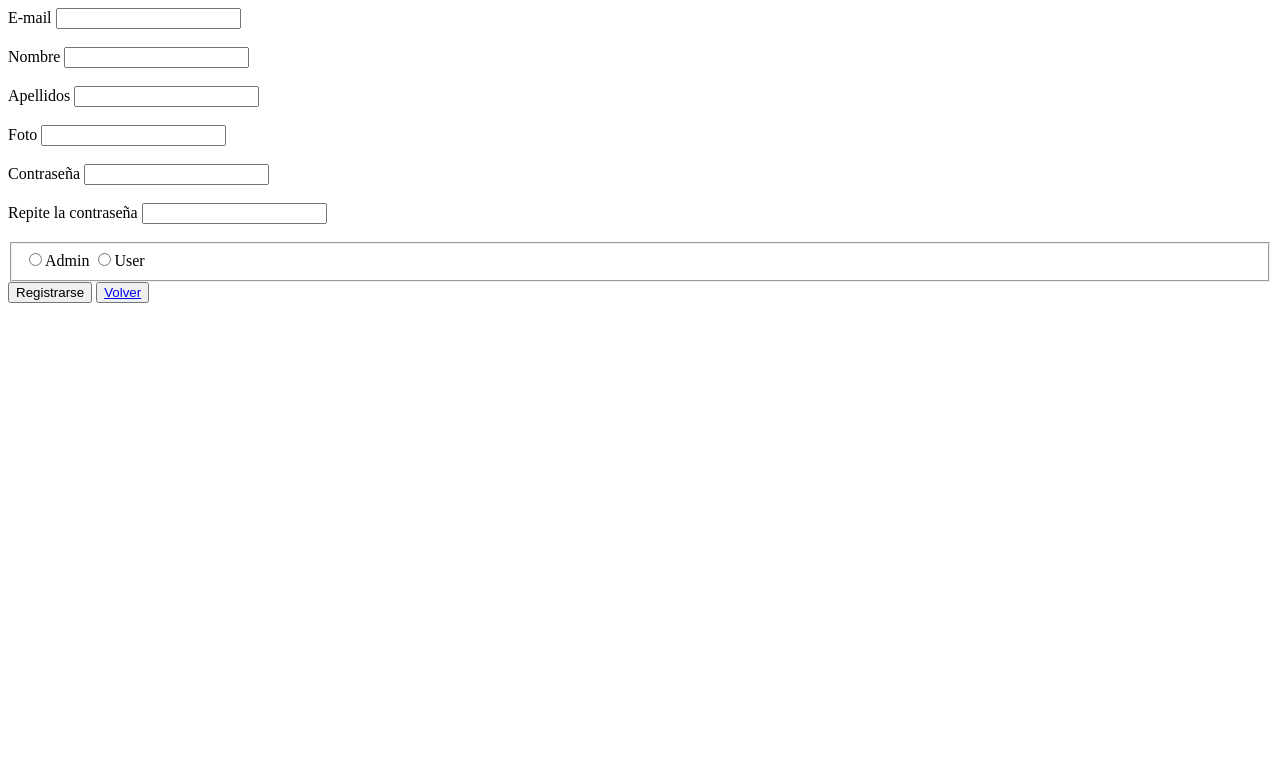
After one commit to diezMalena/Desafio1, a PHP site: page /registro.php in a window 1280 px wide. The commit adds this page. Shown: the top 783 px of the page. Run offline with PHP 8.4, Linux system fonts and the light colour scheme.

Commit message:
primera version registro

```diff
--- /dev/null
+++ b/registro.php
@@ -0,0 +1,29 @@
+<html>
+    <head>
+        <title>Registrarse</title>
+    </head>
+    <body>
+        <?php
+            session_start();
+            if(isset($_SESSION["mensajeError"])){
+                echo $_SESSION["mensajeError"];
+                unset($_SESSION["mensajeError"]);
+            }
+        ?>
+
+        <form action="controlador.php">
+            E-mail  <input type="text" name="correo" value="" required> <br><br>
+            Nombre  <input type="text" name="nombre" value="" required> <br><br>
+            Apellidos  <input type="text" name="apellidos" value="" required> <br><br>
+            Foto <input type="text" name="foto" value=""> <br><br>
+            Contraseña <input type="password" name="contraseña" value="" required> <br><br>
+            Repite la contraseña <input type="password" name="contraseña2" value="" required> <br><br>
+            <fieldset>
+                <input type="radio" name="rol" value="admin" required>Admin
+                <input type="radio" name="rol" value="user" required>User
+            </fieldset>
+            <input type="submit" name="registrar" value="Registrarse">
+            <button><a href="index.php">Volver</a></button>
+        </form>
+    </body>
+</html>
```
Also changed, not shown: controlador.php (+8 -0 lines).
